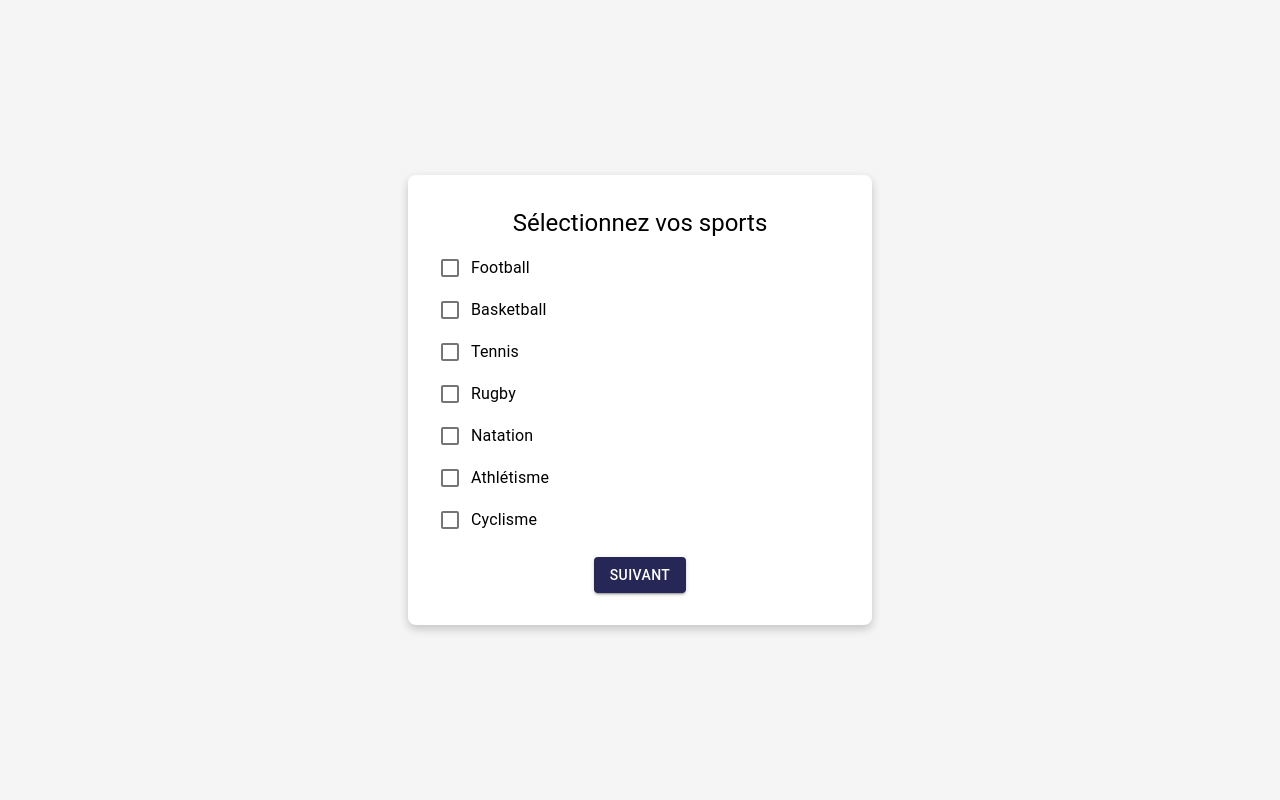
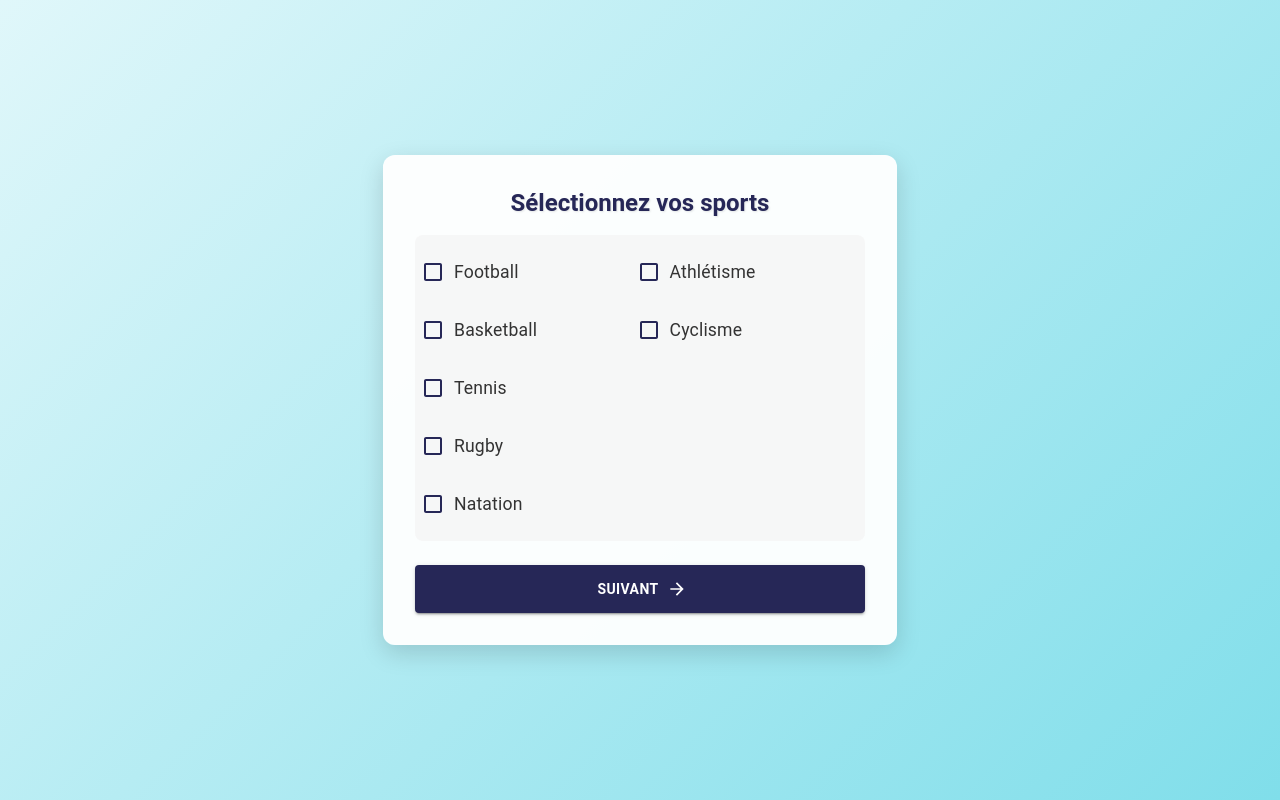
Before and after one commit to ahmeddahdouh/sportconnect_front, a React (Create React App) app: page /SportsSelection in a window 1280 px wide. Built offline with nearby package versions, Linux system fonts and the light colour scheme; sample sign-in values are in the browser's storage.

Commit message:
Améliorations UI : gradient sportif, animations, checkboxes dynamiques, corrections de syntaxe

```diff
--- a/src/pages/sports_selection.js
+++ b/src/pages/sports_selection.js
@@ -1,5 +1,7 @@
 import React, { useState } from 'react';
 import { Checkbox, FormControlLabel, FormGroup, Typography, Button, Box, Alert } from '@mui/material';
+import SportsSoccerIcon from '@mui/icons-material/SportsSoccer'; // Icône générique pour les sports
+import ArrowForwardIcon from '@mui/icons-material/ArrowForward'; // Icône pour "Suivant"
 
 const sportsList = ['Football', 'Basketball', 'Tennis', 'Rugby', 'Natation', 'Athlétisme', 'Cyclisme'];
 
@@ -18,7 +20,7 @@ const SportsSelection = () => {
             setMessage('Vous n’avez sélectionné aucun sport. Veuillez en choisir au moins un.');
         } else {
             setMessage(`Vous avez sélectionné : ${selectedSports.join(', ')}`);
-            setTimeout(window.location.href="/LocationRequest",3000)
+            setTimeout(() => (window.location.href = "/LocationRequest"), 3000);
         }
     };
 
@@ -28,52 +30,141 @@ const SportsSelection = () => {
                 display: 'flex',
                 justifyContent: 'center',
                 alignItems: 'center',
-                height: '100vh',
-                backgroundColor: '#f5f5f5',
+                minHeight: '100vh',
+                background: 'linear-gradient(135deg, #e0f7fa 0%, #80deea 100%)', // Gradient sportif
+                animation: 'fadeIn 1s ease-in-out',
             }}
         >
             <Box
                 sx={{
                     p: 4,
-                    backgroundColor: '#ffffff',
-                    borderRadius: 2,
-                    boxShadow: '0 4px 10px rgba(0, 0, 0, 0.2)',
+                    backgroundColor: 'rgba(255, 255, 255, 0.95)', // Fond semi-transparent
+                    borderRadius: 3,
+                    boxShadow: '0 8px 25px rgba(0, 0, 0, 0.15)', // Ombre moderne
                     textAlign: 'center',
                     width: '100%',
-                    maxWidth: 400,
+                    maxWidth: 450, // Plus large pour confort
+                    transition: 'transform 0.3s ease',
+                    '&:hover': {
+                        transform: 'translateY(-5px)', // Effet de surélévation
+                    },
+                    animation: 'slideInUp 0.8s ease-out',
                 }}
             >
-                <Typography variant="h5" gutterBottom>
+                <Typography
+                    variant="h5"
+                    gutterBottom
+                    sx={{
+                        fontWeight: 'bold',
+                        color: 'primary.main',
+                        textShadow: '1px 1px 2px rgba(0,0,0,0.1)',
+                        animation: 'fadeInDown 0.6s ease-out',
+                    }}
+                >
                     Sélectionnez vos sports
                 </Typography>
-                <FormGroup>
-                    {sportsList.map((sport) => (
+
+                <FormGroup
+                    sx={{
+                        mt: 2,
+                        maxHeight: 300, // Limite la hauteur pour éviter un débordement
+                        overflowY: 'auto', // Défilement si trop de sports
+                        padding: 1,
+                        borderRadius: 2,
+                        backgroundColor: 'rgba(245, 245, 245, 0.8)', // Fond léger pour les checkboxes
+                    }}
+                >
+                    {sportsList.map((sport, index) => (
                         <FormControlLabel
                             key={sport}
                             control={
                                 <Checkbox
                                     checked={selectedSports.includes(sport)}
                                     onChange={() => handleToggle(sport)}
+                                    sx={{
+                                        color: 'primary.main',
+                                        '&.Mui-checked': {
+                                            color: 'primary.main',
+                                        },
+                                        transition: 'all 0.3s ease',
+                                    }}
                                 />
                             }
-                            label={sport}
+                            label={
+                                <Typography
+                                    sx={{
+                                        fontSize: '1.1rem',
+                                        transition: 'color 0.3s ease',
+                                        color: selectedSports.includes(sport) ? 'primary.main' : 'text.primary',
+                                        animation: `fadeInUp 0.5s ease-out ${index * 0.1}s both`, // Animation décalée
+                                    }}
+                                >
+                                    {sport}
+                                </Typography>
+                            }
+                            sx={{
+                                py: 1,
+                                '&:hover': {
+                                    backgroundColor: 'rgba(0, 0, 0, 0.05)', // Effet au survol
+                                },
+                            }}
                         />
                     ))}
                 </FormGroup>
+
                 <Button
                     variant="contained"
                     color="primary"
                     onClick={handleSubmit}
-                    sx={{ mt: 2 }}
+                    endIcon={<ArrowForwardIcon />}
+                    sx={{
+                        mt: 3,
+                        py: 1.5,
+                        width: '100%',
+                        fontWeight: 'bold',
+                        transition: 'all 0.3s ease',
+                        '&:hover': {
+                            transform: 'scale(1.03)',
+                            boxShadow: '0 4px 15px rgba(0,0,0,0.2)',
+                        },
+                    }}
                 >
                     Suivant
                 </Button>
+
                 {message && (
-                    <Alert severity={selectedSports.length === 0 ? 'warning' : 'success'} sx={{ mt: 2 }}>
+                    <Alert
+                        severity={selectedSports.length === 0 ? 'warning' : 'success'}
+                        sx={{
+                            mt: 3,
+                            borderRadius: 2,
+                            animation: 'fadeInUp 0.5s ease-in',
+                        }}
+                    >
                         {message}
                     </Alert>
                 )}
             </Box>
+
+            {/* Animations CSS */}
+            <style jsx global>{`
+                @keyframes fadeIn {
+                    from { opacity: 0; }
+                    to { opacity: 1; }
+                }
+                @keyframes fadeInDown {
+                    from { transform: translateY(-20px); opacity: 0; }
+                    to { transform: translateY(0); opacity: 1; }
+                }
+                @keyframes fadeInUp {
+                    from { transform: translateY(20px); opacity: 0; }
+                    to { transform: translateY(0); opacity: 1; }
+                }
+                @keyframes slideInUp {
+                    from { transform: translateY(50px); opacity: 0; }
+                    to { transform: translateY(0); opacity: 1; }
+                }
+            `}</style>
         </Box>
     );
 };
```
